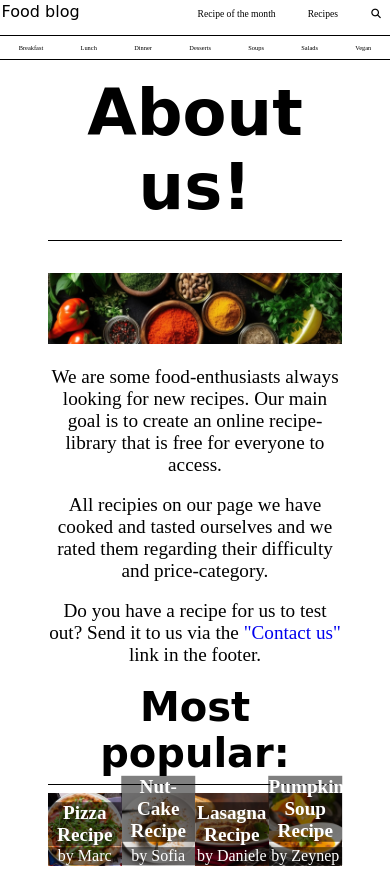
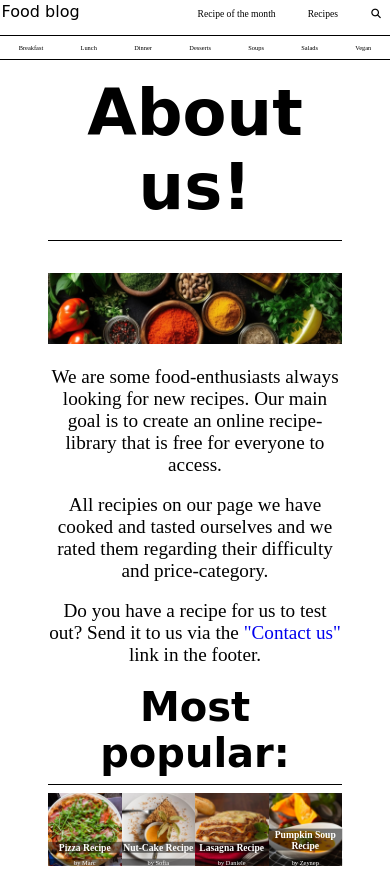
Before and after one commit to Hugibald/EXAM1, a plain HTML site: page About.html in a window 390 px wide. Shown: the top 885 px of the page. Drawn offline with Linux system fonts and the light colour scheme; a web font is replaced by a local one.

Commit message:
media Font-size for popular-region and changed to links

```diff
--- a/About.html
+++ b/About.html
@@ -65,32 +65,32 @@
       <br />
       <h3 class="heading3">Most popular:</h3>
       <div class="galery">
-        <div class="popular">
+        <a href="#" class="popular">
           <img src="Pictures/PizzaRec.png" alt="Pizza Recipe" />
           <p class="RN">Pizza Recipe</p>
           <span class="RA">by Marc</span>
-        </div>
+        </a>
 
-        <div class="popular">
+        <a href="#" class="popular">
           <img src="Pictures/CakeRec.png" alt="Cake Recipe" />
           <p class="RN">Nut-Cake Recipe</p>
           <span class="RA">by Sofia</span>
-        </div>
+        </a>
 
-        <div class="popular">
+        <a href="#" class="popular">
           <img src="Pictures/LasagnaRec.png" alt="Lasagna Recipe" />
           <p class="RN">Lasagna Recipe</p>
           <span class="RA">by Daniele</span>
-        </div>
+        </a>
 
-        <div class="popular">
+        <a href="#" class="popular">
           <img src="Pictures/PumpkinRec.png" alt="Pumpkin Soup Recipe" />
           <p class="RN">Pumpkin Soup Recipe</p>
           <span class="RA">by Zeynep</span>
-        </div>
+        </a>
       </div>
       <br />
-    </div>
+    </a>
     <!-- Footer -->
     <footer class="footer">
       <div class="footer-links">
--- a/style.css
+++ b/style.css
@@ -306,6 +306,12 @@ footer {
   .nav1-links {
     font-size: 0.6rem;
   }
+  .popular p {
+    font-size: 0.6rem;
+  }
+  .RA {
+    font-size: 0.4rem;
+  }
 }
 
 /* Tablets */
```
